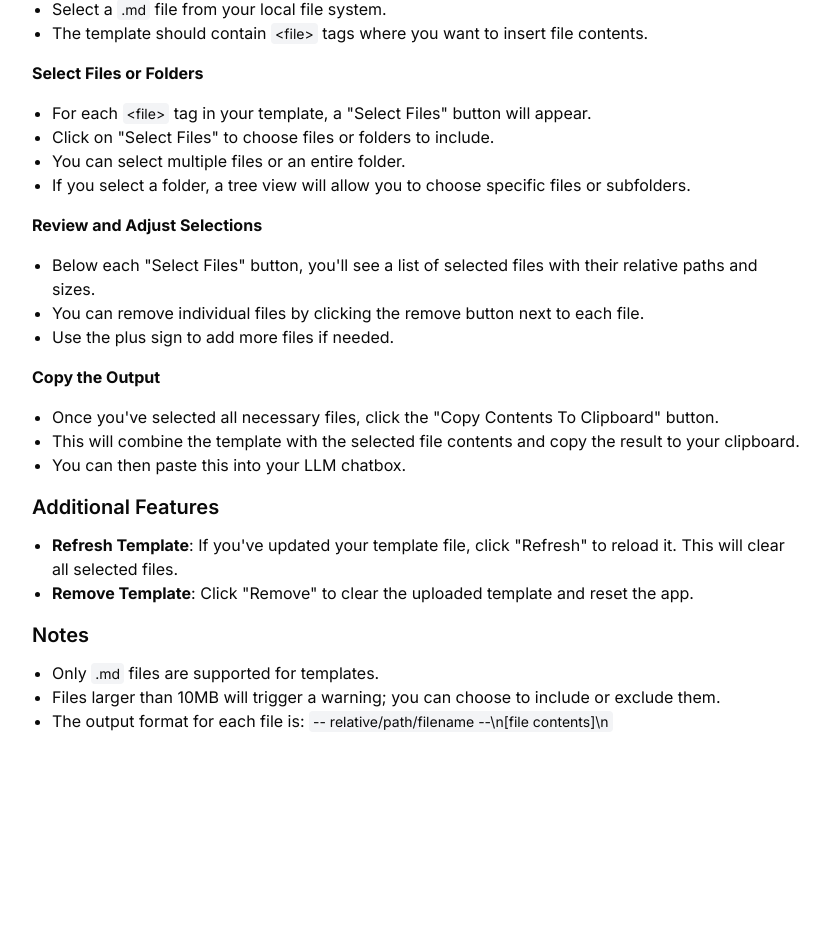
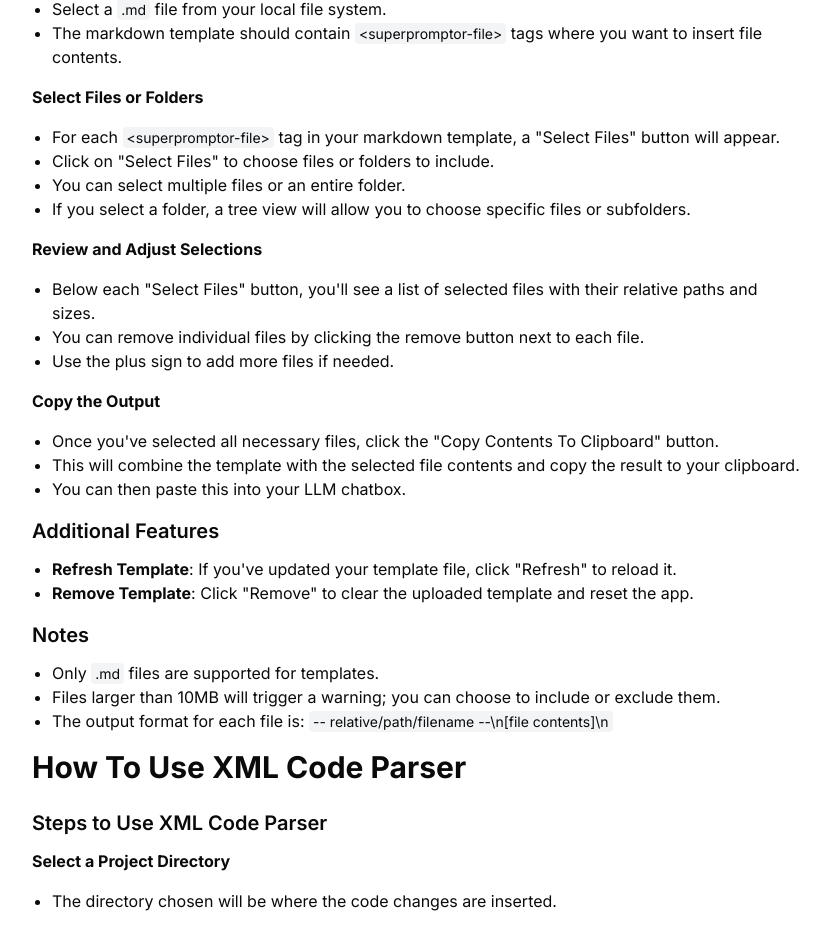
Before and after one commit to brettsmith212/superpromptor, a Next.js app: page /how-to-use in a window 1280 px wide. Shown: the part 355-1288 px from the top of the page, without its empty margins (224-1049 px from the left). Before the commit the page ends 1168 px from the top, so only its background shows below. Built offline with nearby package versions, Linux system fonts and the light colour scheme.

Commit message:
update instructions

```diff
--- a/app/how-to-use/page.tsx
+++ b/app/how-to-use/page.tsx
@@ -29,7 +29,7 @@ import ReactMarkdown from 'react-markdown'
 
 export default function HowToUsePage() {
   // Markdown content explaining how to use SuperPromptor
-  const markdown = `
+  const TemplateEditorMarkdown = `
 SuperPromptor is a tool designed to help you create prompts for large language models (LLMs) by combining a markdown template with file contents.
 
 ## Steps to Use SuperPromptor
@@ -37,10 +37,10 @@ SuperPromptor is a tool designed to help you create prompts for large language m
 1. **Upload a Markdown Template**
    - Click on the "Upload Template" button on the main page.
    - Select a \`.md\` file from your local file system.
-   - The template should contain \`<file>\` tags where you want to insert file contents.
+   - The markdown template should contain \`<superpromptor-file>\` tags where you want to insert file contents.
 
 2. **Select Files or Folders**
-   - For each \`<file>\` tag in your template, a "Select Files" button will appear.
+   - For each \`<superpromptor-file>\` tag in your markdown template, a "Select Files" button will appear.
    - Click on "Select Files" to choose files or folders to include.
    - You can select multiple files or an entire folder.
    - If you select a folder, a tree view will allow you to choose specific files or subfolders.
@@ -57,7 +57,7 @@ SuperPromptor is a tool designed to help you create prompts for large language m
 
 ## Additional Features
 
-- **Refresh Template**: If you've updated your template file, click "Refresh" to reload it. This will clear all selected files.
+- **Refresh Template**: If you've updated your template file, click "Refresh" to reload it.
 - **Remove Template**: Click "Remove" to clear the uploaded template and reset the app.
 
 ## Notes
@@ -66,6 +66,19 @@ SuperPromptor is a tool designed to help you create prompts for large language m
 - Files larger than 10MB will trigger a warning; you can choose to include or exclude them.
 - The output format for each file is: \`-- relative/path/filename --\\n[file contents]\\n\`
   `
+const XMLParserMarkdown = `
+## Steps to Use XML Code Parser
+
+1. **Select a Project Directory**
+   - The directory chosen will be where the code changes are inserted.
+
+2. **Paste XML Code Changes**
+   - Paste the XML code changes into the textarea.
+
+3. **Apply Changes**
+   - Click "Apply Changes" to insert the changes into the selected project directory.
+
+`
 
   return (
     // Outer container matching layout padding and full height
@@ -92,7 +105,28 @@ SuperPromptor is a tool designed to help you create prompts for large language m
             ),
           }}
         >
-          {markdown}
+          {TemplateEditorMarkdown}
+        </ReactMarkdown>
+        <h1 className="text-3xl font-bold mb-6">How To Use XML Code Parser</h1>
+        {/* Markdown rendered content with custom styling */}
+        <ReactMarkdown
+          components={{
+            // Custom h2 styling for section headings
+            h2: ({ ...props }) => <h2 className="text-xl font-semibold mb-3" {...props} />,
+            // Paragraph styling for consistent spacing
+            p: ({ ...props }) => <p className="mb-4" {...props} />,
+            // Unordered list styling for bullet points
+            ul: ({ ...props }) => <ul className="list-disc pl-5 mb-4" {...props} />,
+            // Inline code styling for all backticked content
+            code: ({ ...props }) => (
+              <code
+                className="inline bg-gray-100 dark:bg-gray-700 px-1 py-0.5 rounded text-sm"
+                {...props}
+              />
+            ),
+          }}
+        >
+          {XMLParserMarkdown}
         </ReactMarkdown>
       </div>
     </div>
```
